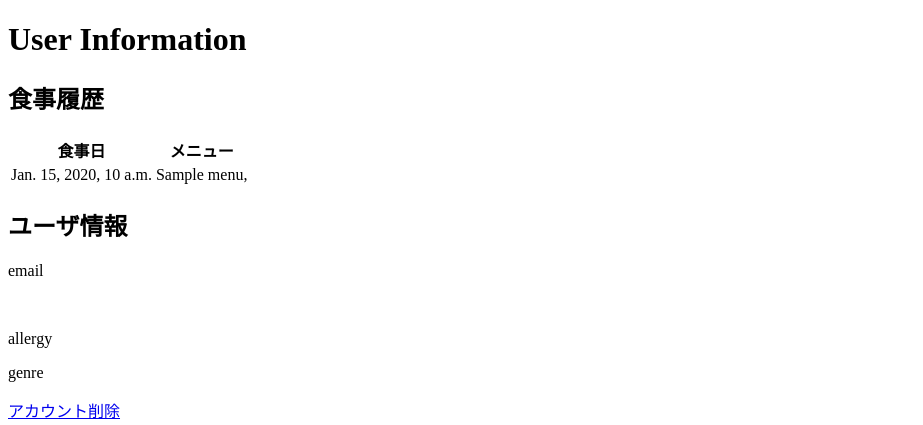
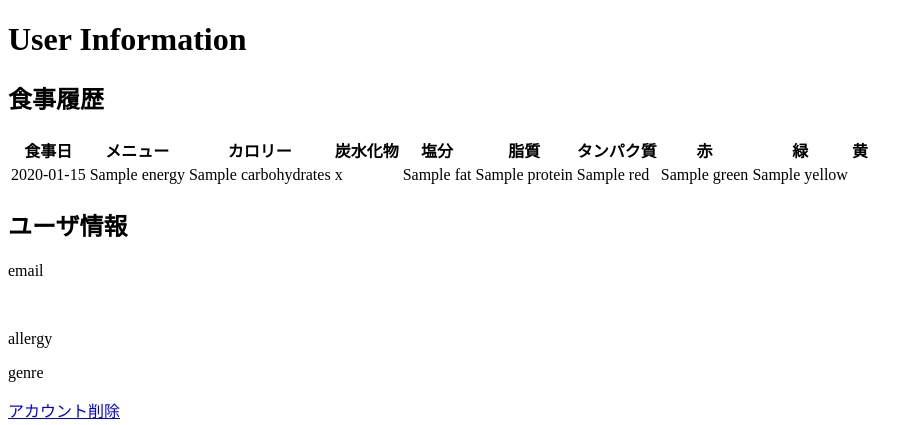
Before and after one commit to aiyama1467/LunchProject, a Django app: template accounts/templates/accounts/user_my_page.html in a window 1280 px wide. Shown: the part 152-577 px from the top of the page, without its empty margins (0-923 px from the left). Run offline with Django 3.2, Linux system fonts and the light colour scheme; the template is opened without the code that fills it: most values are stand-ins (such as "Sample title", 1, 10 or a date in 2020).

Commit message:
その日に食べた栄養素の合計を表示できるようにした

```diff
--- a/accounts/templates/accounts/user_my_page.html
+++ b/accounts/templates/accounts/user_my_page.html
@@ -8,18 +8,30 @@
     <table>
     <thead>
     <tr>
-        <th>食事日</th><th>メニュー</th>
+        <th>食事日</th>
+        <th>メニュー</th>
+        <th>カロリー</th>
+        <th>炭水化物</th>
+        <th>塩分</th>
+        <th>脂質</th>
+        <th>タンパク質</th>
+        <th>赤</th>
+        <th>緑</th>
+        <th>黄</th>
     </tr>
     </thead>
     <tbody>
-    {% for log in eat_log %}
+    {% for date, nutrient in nutrient_shift.items %}
         <tr>
-            <td>{{ log.eat_datetime }}</td>
-            <td>
-                {% for m in log.menu.all %}
-                    {{ m.menu_name }},
-                {% endfor %}
-            </td>
+            <td>{{ date }}</td>
+            <td>{{ nutrient.energy }}</td>
+            <td>{{ nutrient.carbohydrates }}</td>
+            <td>{{ nutrient.salt }}</td>
+            <td>{{ nutrient.fat }}</td>
+            <td>{{ nutrient.protein }}</td>
+            <td>{{ nutrient.red }}</td>
+            <td>{{ nutrient.green }}</td>
+            <td>{{ nutrient.yellow }}</td>
         </tr>
     {% endfor %}
     </tbody>
```
Also changed, not shown: accounts/views.py (+43 -1 lines).
